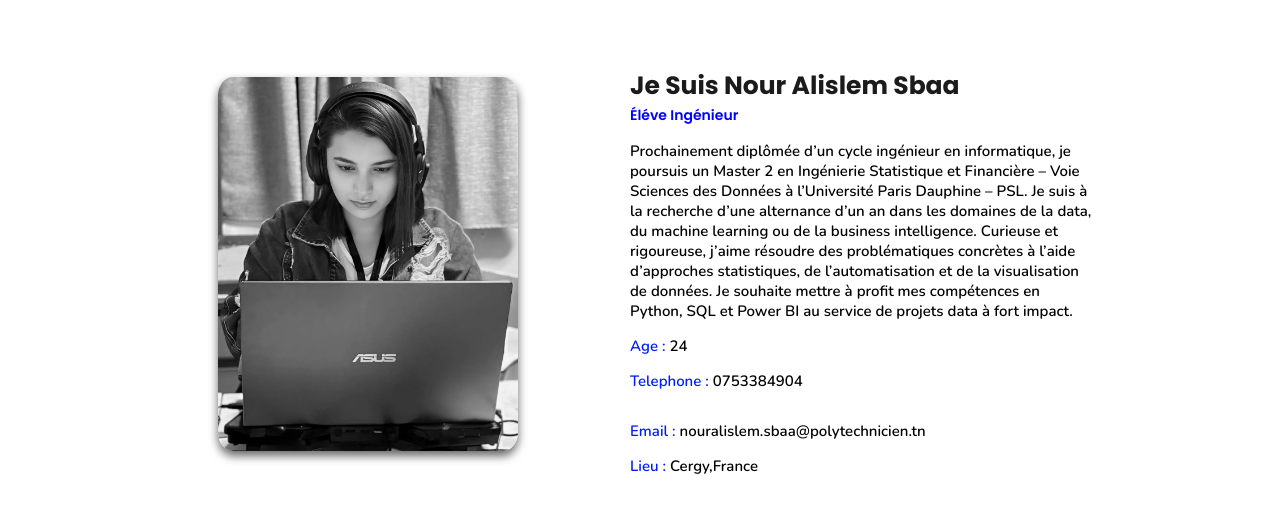
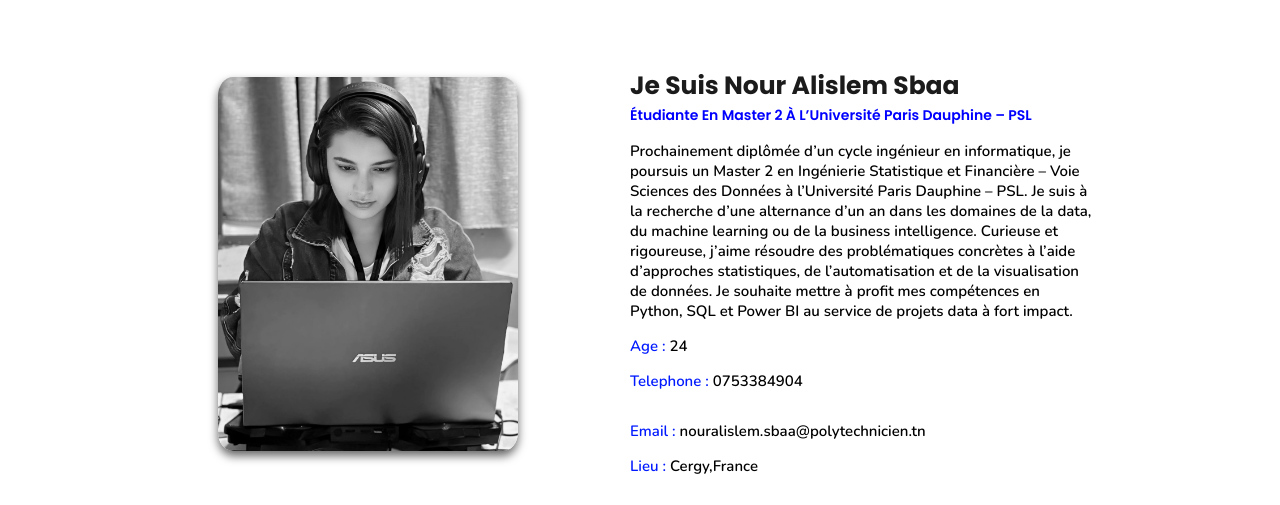
Before and after one commit to NourSbaa/CV, a plain HTML site: page index.html in a window 1280 px wide. Shown: the part 876-1381 px from the top of the page. Drawn offline with nearby package versions, Linux system fonts and the light colour scheme; a script that the page names is missing.

Commit message:
Update index.html

```diff
--- a/index.html
+++ b/index.html
@@ -69,7 +69,7 @@
   </div>
   <div class="content">
       <h3>Je suis Nour Alislem Sbaa</h3>
-      <span class="tag" style="color:blue;">éléve ingénieur</span>
+      <span class="tag" style="color:blue;">étudiante en Master 2 à l’Université Paris Dauphine – PSL</span>
 
       <p> Prochainement diplômée d’un cycle ingénieur en informatique, je poursuis un Master 2 en Ingénierie Statistique et Financière – Voie Sciences des Données
           à l’Université Paris Dauphine – PSL. Je suis à la recherche d’une alternance d’un an dans les domaines de la data, du machine learning ou de la business
```
